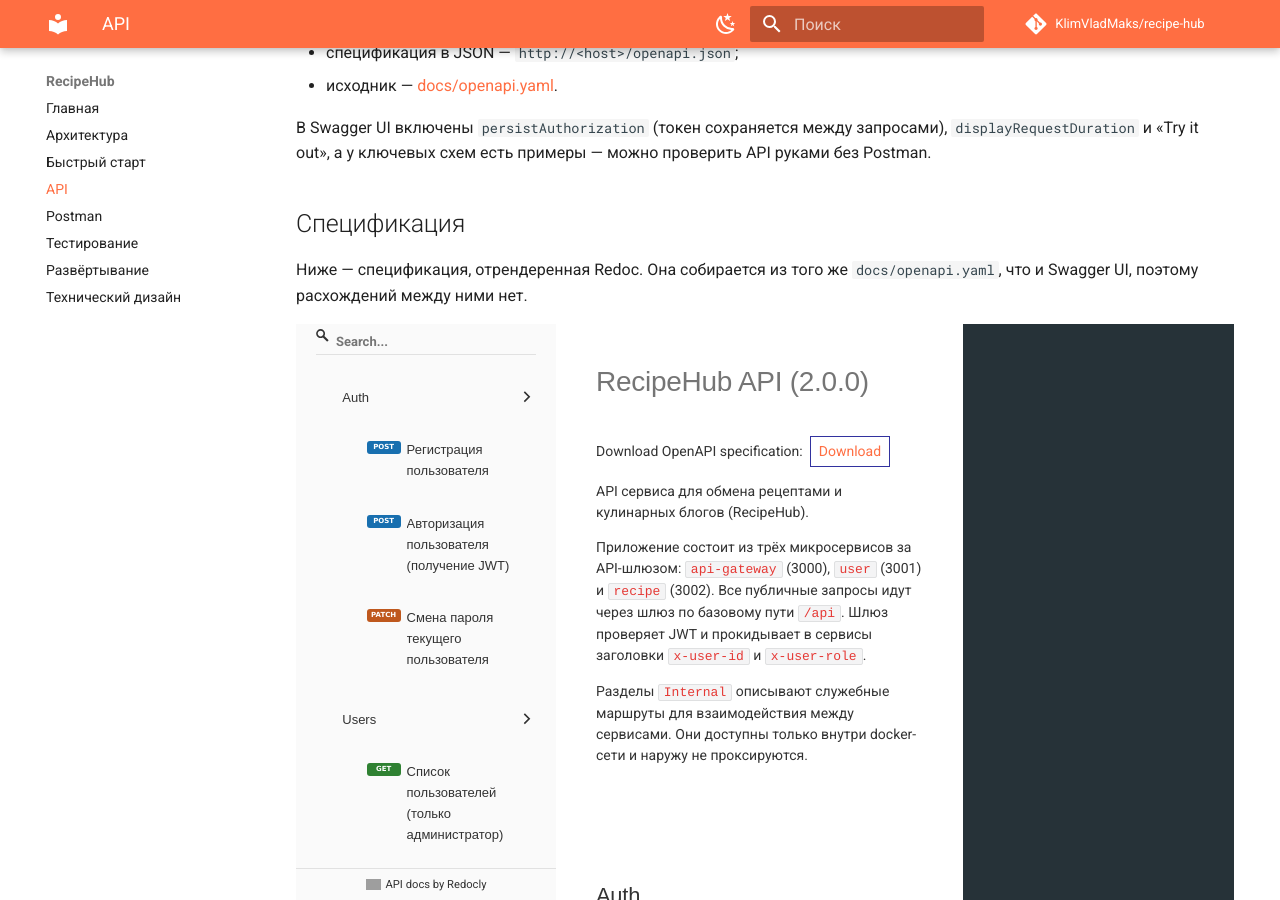
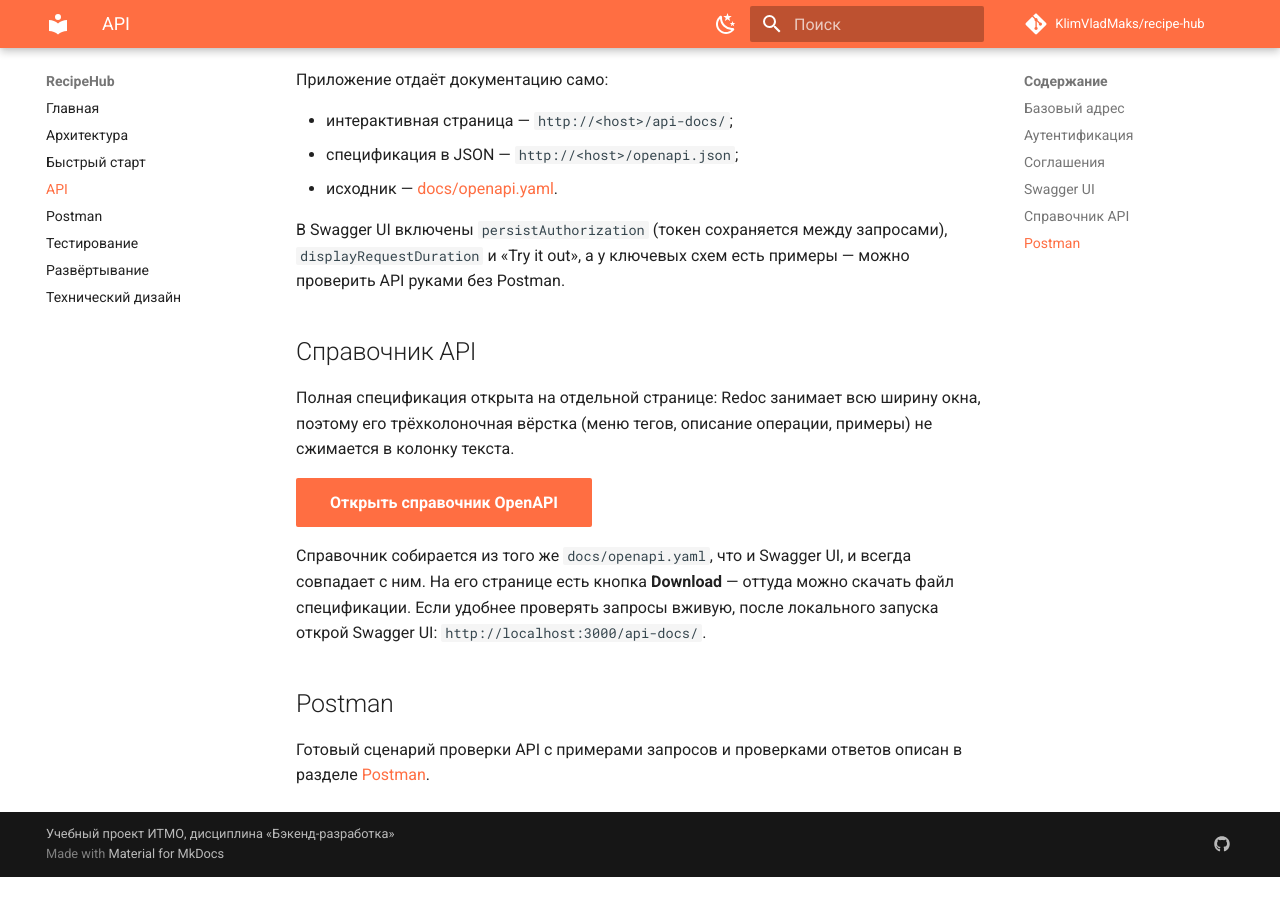
Before and after one commit to KlimVladMaks/recipe-hub, an MkDocs documentation site: the page built from docs/api.md, in a window 1280 px wide and 900 px high, scrolled down 1450 px. Built offline with MkDocs 1.6.1 and Material for MkDocs 9.7.7, drawn with Linux system fonts in a browser that asks for light colours; comment, search, counter and statistics services are not loaded; after the commit the page ends 2327 px from its top, so only the background shows below that; some of the changed text lies outside the part shown; grey boxes are pictures that could not be loaded.

Commit message:
ДЗ9: вынести справочник OpenAPI на отдельную страницу
Redoc в колонке MkDocs сжимался до ~830px и ломал трёхколоночную
вёрстку. Теперь docs/api-reference.html отдаётся как есть: Redoc на всю
ширину окна, верхняя панель со ссылками назад. На странице API — кнопка
перехода, встроенный Redoc убран.

```diff
--- /dev/null
+++ b/docs/api-reference.html
@@ -0,0 +1,84 @@
+<!doctype html>
+<html lang="ru">
+<head>
+    <meta charset="utf-8">
+    <meta name="viewport" content="width=device-width, initial-scale=1">
+    <title>RecipeHub API — справочник</title>
+    <meta name="description" content="OpenAPI-справочник RecipeHub: те же эндпоинты и схемы, что в docs/openapi.yaml и Swagger UI.">
+    <style>
+        :root {
+            color-scheme: light;
+        }
+
+        * {
+            box-sizing: border-box;
+        }
+
+        body {
+            margin: 0;
+            font-family: -apple-system, BlinkMacSystemFont, "Segoe UI", Roboto,
+            "Helvetica Neue", Arial, sans-serif;
+        }
+
+        .topbar {
+            position: sticky;
+            top: 0;
+            z-index: 1000;
+            display: flex;
+            align-items: center;
+            gap: 1rem;
+            height: 3.5rem;
+            padding: 0 1.25rem;
+            background: #bf360c;
+            color: #fff;
+        }
+
+        .topbar a {
+            color: #fff;
+            text-decoration: none;
+            font-weight: 600;
+            white-space: nowrap;
+        }
+
+        .topbar a:hover {
+            text-decoration: underline;
+        }
+
+        .topbar .hint {
+            overflow: hidden;
+            font-size: 0.9rem;
+            opacity: 0.85;
+            text-overflow: ellipsis;
+            white-space: nowrap;
+        }
+
+        .topbar .back {
+            margin-left: auto;
+        }
+
+        @media (max-width: 640px) {
+            .topbar .hint {
+                display: none;
+            }
+        }
+    </style>
+</head>
+<body>
+<header class="topbar">
+    <a href="./">← Документация RecipeHub</a>
+    <span class="hint">OpenAPI 3.0 · тот же файл docs/openapi.yaml, что и в Swagger UI</span>
+    <a class="back" href="./api/">Описание API</a>
+</header>
+
+<redoc spec-url="./openapi.yaml"></redoc>
+
+<noscript>
+    <p style="padding: 1rem 1.25rem;">
+        Для отрисовки справочника нужен JavaScript. Спецификацию можно открыть
+        напрямую: <a href="./openapi.yaml">openapi.yaml</a>.
+    </p>
+</noscript>
+
+<script src="https://cdn.jsdelivr.net/npm/redoc@2/bundles/redoc.standalone.js"></script>
+</body>
+</html>
--- a/docs/api.md
+++ b/docs/api.md
@@ -64,16 +59,18 @@ Bootstrap-админ создаётся при старте `user-service` из
 `displayRequestDuration` и «Try it out», а у ключевых схем есть примеры — можно
 проверить API руками без Postman.
 
-## Спецификация
+## Справочник API
 
-Ниже — спецификация, отрендеренная Redoc. Она собирается из того же
-`docs/openapi.yaml`, что и Swagger UI, поэтому расхождений между ними нет.
+Полная спецификация открыта на отдельной странице: Redoc занимает всю ширину
+окна, поэтому его трёхколоночная вёрстка (меню тегов, описание операции, примеры)
+не сжимается в колонку текста.
 
-<redoc spec-url="../openapi.yaml"></redoc>
-<script src="https://cdn.jsdelivr.net/npm/redoc@2/bundles/redoc.standalone.js"></script>
+[Открыть справочник OpenAPI](api-reference.html){ .md-button .md-button--primary }
 
-Если Redoc не загрузился (например, CDN недоступен), откройте
-[исходную спецификацию](openapi.yaml) или Swagger UI после локального запуска.
+Справочник собирается из того же `docs/openapi.yaml`, что и Swagger UI, и всегда
+совпадает с ним. На его странице есть кнопка **Download** — оттуда можно скачать
+файл спецификации. Если удобнее проверять запросы вживую, после локального
+запуска открой Swagger UI: `http://localhost:3000/api-docs/`.
 
 ## Postman
 
```
Also changed, not shown: other parts of docs/api.md (+0 -5 lines).
